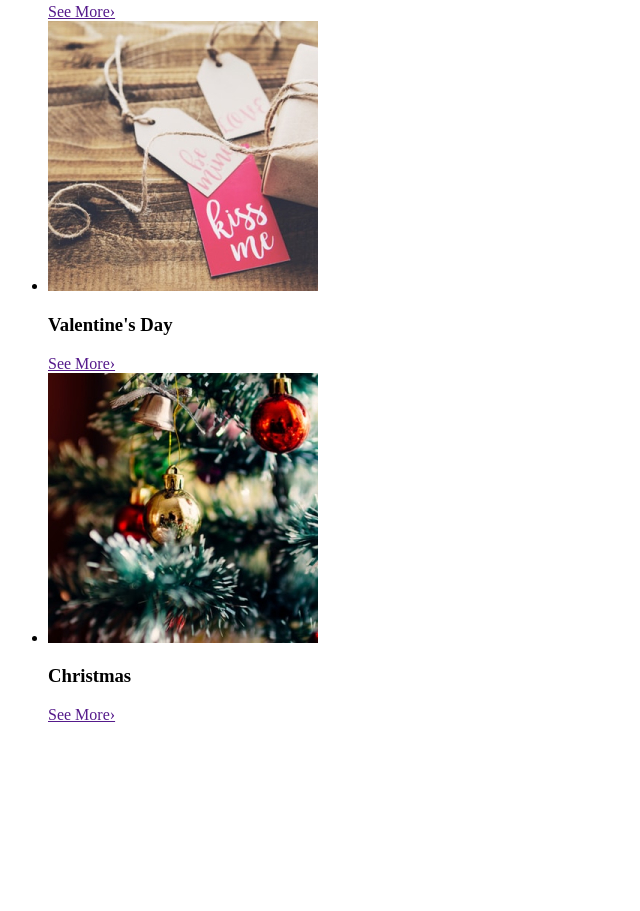
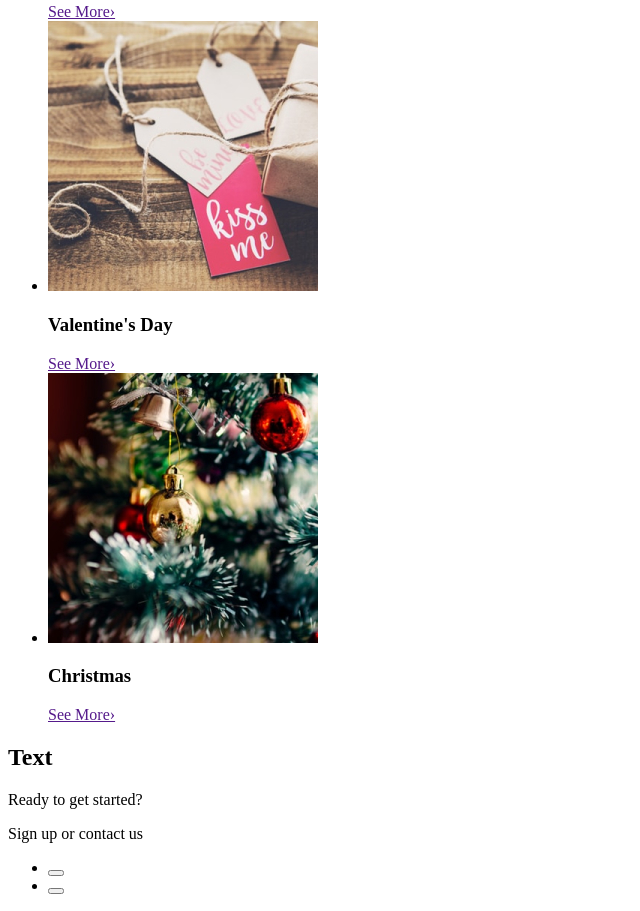
Before and after one commit to FuadM98/Team_work, a plain HTML site: page index.html in a window 1280 px wide. Shown: the part 1895-2806 px from the top of the page, without its empty margins (0-640 px from the left). Before the commit the page ends 2635 px from the top, so only its background shows below. Drawn offline with Linux system fonts and the light colour scheme.

Commit message:
Update index.html

```diff
--- a/index.html
+++ b/index.html
@@ -71,6 +71,15 @@
           </li>
         </ul>
       </section>
+      <section>
+        <h2>Text</h2>
+        <p>Ready to get started?</p>
+        <p>Sign up or contact us</p>
+          <ul>
+            <li><button type="button"></button></li>
+            <li><button type="button"></button></li>
+          </ul>
+        </section>
     </main>
   </body>
 </html>
```
